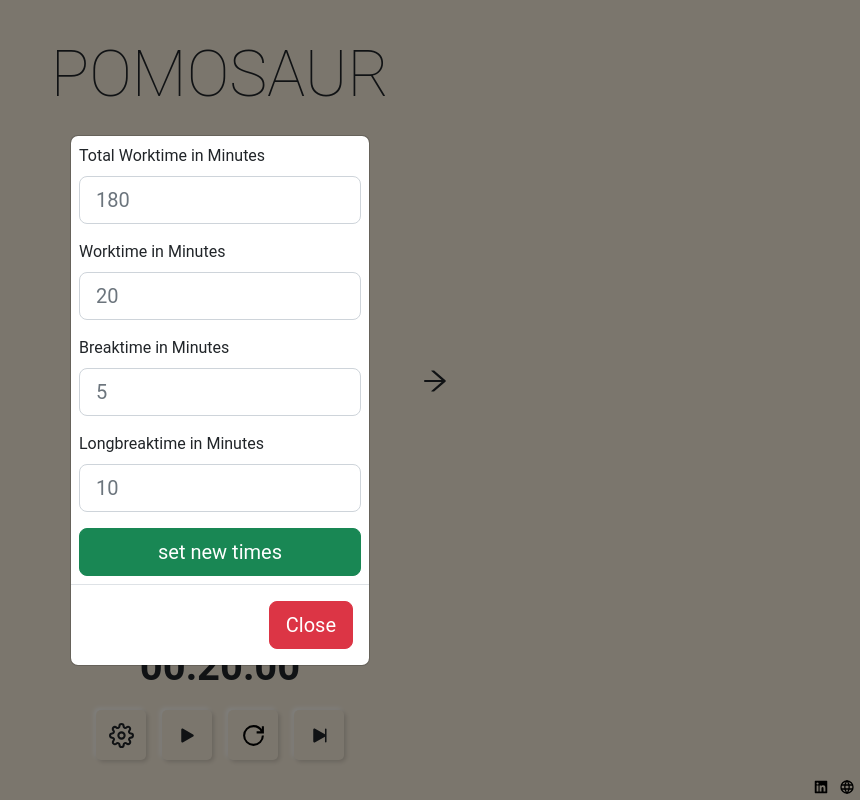
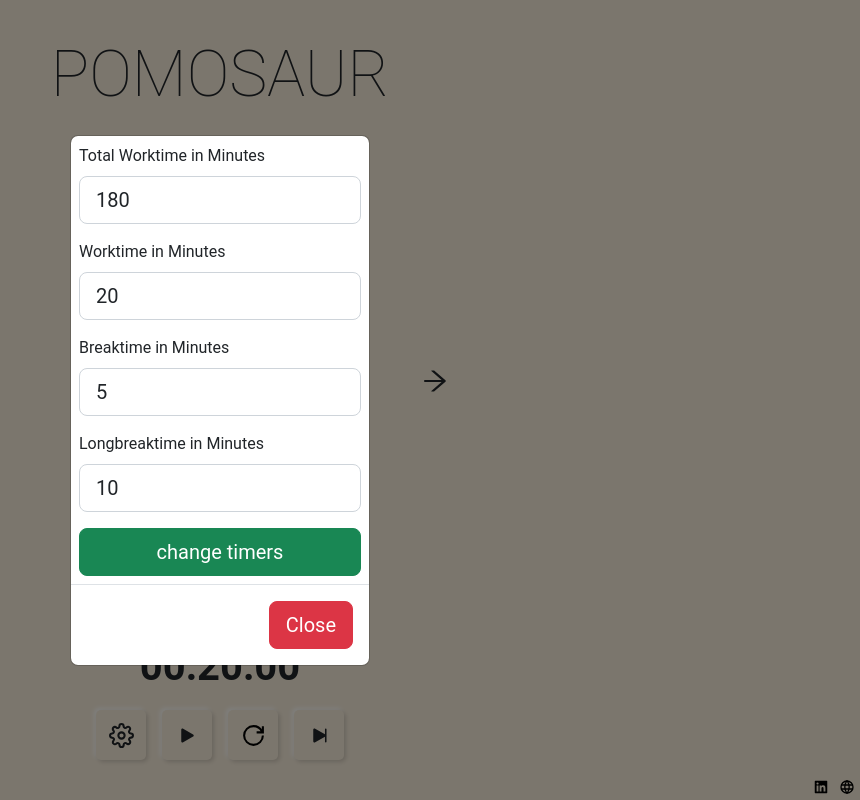
Before and after one commit to nikitawagner/pomosaurier, a React (Create React App) app in the folder pomosaurier/: page / in a window 1280 px wide. Both pictures are taken after a click on the element 541 px from the left and 735 px from the top of the page. Shown: the whole page, without its empty margins (420-1280 px from the left). Built offline with nearby package versions, Linux system fonts and the light colour scheme.

Commit message:
FIX: invalid values cannot be used
values smaller than 1 and bigger than 1440 can no longer be used for
the timers

```diff
--- /dev/null
+++ b/pomosaurier/src/pomosaurier/InputForm.js
@@ -0,0 +1,16 @@
+import Form from "react-bootstrap/Form";
+
+export default function InputForm({ color, value, onChange, title }) {
+  return (
+    <Form.Group className="p-2" validated="true">
+      <Form.Label>{title}</Form.Label>
+      <Form.Control
+        onChange={onChange}
+        type="number"
+        size="lg"
+        defaultValue={value}
+        className={color}
+      />
+    </Form.Group>
+  );
+}
--- a/pomosaurier/src/pomosaurier/Landingpage.js
+++ b/pomosaurier/src/pomosaurier/Landingpage.js
@@ -22,6 +22,13 @@ export default function Landingpage() {
     work: 20,
     break: 5,
     longBreak: 10,
+  });
+
+  const [colorsInputs, setColorsInput] = useState({
+    total: "bg-white",
+    work: "bg-white",
+    break: "bg-white",
+    longBreak: "bg-white",
   });
 
   const [newWork, setNewWork] = useState(0);
@@ -52,18 +59,22 @@ export default function Landingpage() {
     setNewTotal(e.target.value);
   };
 
+  const [invalidInput, setInvalidInput] = useState(false);
+
   const handleSumbit = () => {
     let newTimers = {
-      total: newTotal !== 0 ? newTotal : timers.total,
-      work: newWork !== 0 ? newWork : timers.work,
-      break: newBreak !== 0 ? newBreak : timers.break,
-      longBreak: newLongBreak !== 0 ? newLongBreak : timers.longBreak,
+      total: newTotal > 0 && newTotal <= 1440 ? newTotal : timers.total,
+      work: newWork > 0 && newTotal <= 1440 ? newWork : timers.work,
+      break: newBreak > 0 && newTotal <= 1440 ? newBreak : timers.break,
+      longBreak:
+        newLongBreak > 0 && newTotal <= 1440 ? newLongBreak : timers.longBreak,
     };
 
     setTimers(newTimers);
 
     setShow(false);
     resetNewTimers();
+    resetCountdown();
   };
 
   const resetCountdown = () => {
@@ -82,7 +93,6 @@ export default function Landingpage() {
     setNotifiedTotal(true);
     setRun(false);
     resetCountdown();
-    console.log("totalCounter 0");
   };
 
   const notifyWork = () => {
--- a/pomosaurier/src/pomosaurier/ModalTimerSettings.js
+++ b/pomosaurier/src/pomosaurier/ModalTimerSettings.js
@@ -1,6 +1,7 @@
 import Button from "react-bootstrap/Button";
 import Modal from "react-bootstrap/Modal";
 import Form from "react-bootstrap/Form";
+import InputForm from "./InputForm";
 
 export default function ModalTimerSettings({
   show,
@@ -22,49 +23,42 @@ export default function ModalTimerSettings({
       aria-labelledby="contained-modal-title-vcenter"
       centered
     >
-      <Form.Group className="p-2">
-        <Form.Label>Total Worktime in Minutes</Form.Label>
-        <Form.Control
+      <InputForm
+        color={"bg-white"}
         onChange={(e) => handleChangeTotal(e)}
-          type="number"
-          size="lg"
-          placeholder={totalTime}
+        title={"Total Worktime in Minutes"}
+        value={totalTime}
+        min={1}
       />
-      </Form.Group>
-      <Form.Group className="p-2">
-        <Form.Label>Worktime in Minutes</Form.Label>
-        <Form.Control
+      <InputForm
+        color={"bg-white"}
         onChange={(e) => handleChangeWork(e)}
-          type="number"
-          size="lg"
-          placeholder={workTime}
+        title={"Worktime in Minutes"}
+        value={workTime}
+        min={1}
       />
-      </Form.Group>
-      <Form.Group className="p-2">
-        <Form.Label>Breaktime in Minutes</Form.Label>
-        <Form.Control
+      <InputForm
+        color={"bg-white"}
         onChange={(e) => handleChangeBreak(e)}
-          type="number"
-          size="lg"
-          placeholder={breakTime}
+        title={"Breaktime in Minutes"}
+        value={breakTime}
+        min={1}
       />
-      </Form.Group>
-      <Form.Group className="p-2">
-        <Form.Label>Longbreaktime in Minutes</Form.Label>
-        <Form.Control
+
+      <InputForm
+        color={"bg-white"}
         onChange={(e) => handleChangeLongBreak(e)}
-          type="number"
-          size="lg"
-          placeholder={longBreakTime}
+        title={"Longbreaktime in Minutes"}
+        value={longBreakTime}
+        min={1}
       />
-      </Form.Group>
       <Button
         size="lg"
         className="m-2"
         onClick={handleSubmit}
         variant="success"
       >
-        set new times
+        change timers
       </Button>
       <Modal.Footer>
         <Button onClick={onHide} size="lg" variant="danger">
```
Lines whose indentation alone changed are shown as unchanged.
